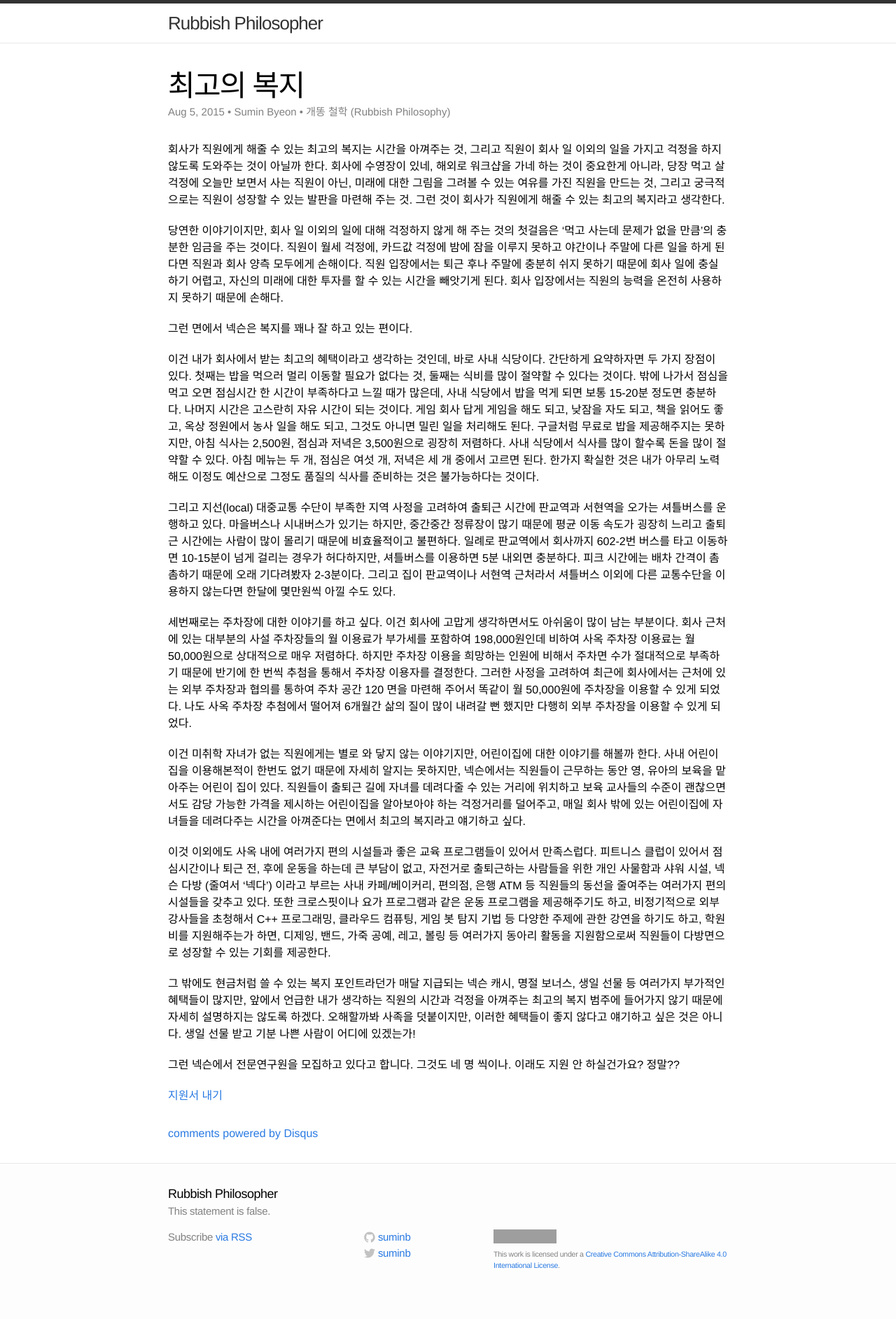
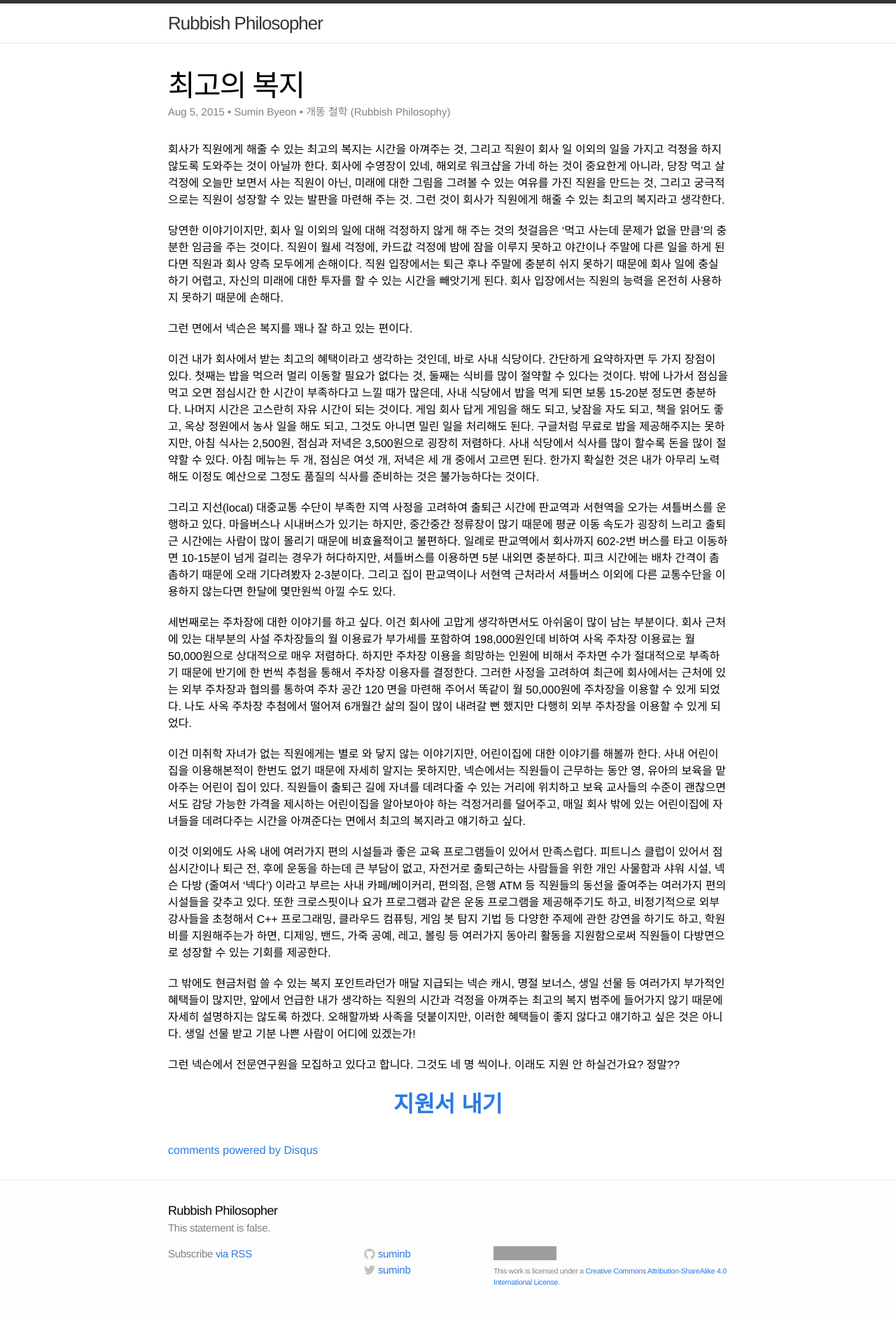
Before and after one commit to suminb/blog-suminb-com, a Jekyll site: the page built from _posts/2015-08-05-the-best-employee-benefits.markdown, in a window 1280 px wide. Shown: the whole page at 70% size. Built offline with Jekyll 4.4.1, drawn with Linux system fonts in a browser that asks for light colours; comment, search, counter and statistics services are not loaded; before the commit the page ends 1861 px from its top, so only the background shows below that; grey boxes are pictures that could not be loaded.

Commit message:
Make a link larger

```diff
--- a/_posts/2015-08-05-the-best-employee-benefits.markdown
+++ b/_posts/2015-08-05-the-best-employee-benefits.markdown
@@ -31,4 +31,6 @@ author:
 
 그런 넥슨에서 전문연구원을 모집하고 있다고 합니다. 그것도 네 명 씩이나. 이래도 지원 안 하실건가요? 정말??
 
-[지원서 내기](https://career.nexon.com/user/recruit/notice/noticeView?joinCorp=NX&reNo=20140023)
+<div style="font-size: 24pt; font-weight: bold; text-align: center;">
+  <a href="https://career.nexon.com/user/recruit/notice/noticeView?joinCorp=NX&amp;reNo=20140023">지원서 내기</a>
+</div>
```
